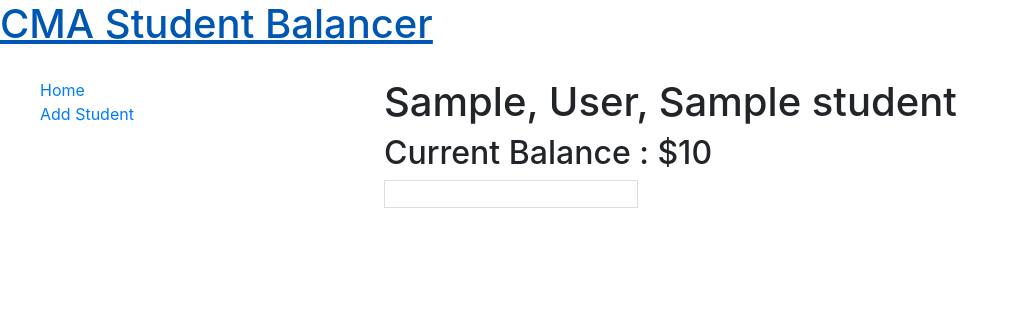
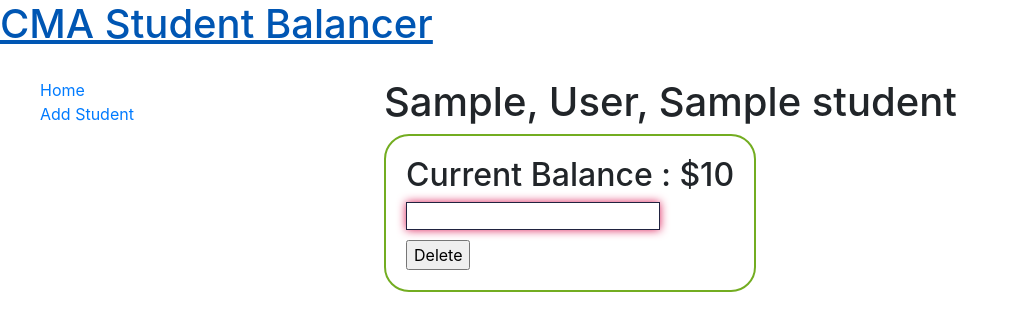
Before and after one commit to edchtzwe/cma_student_balancer, a Django app: template balancer/templates/balancer/student_detail.html in a window 1280 px wide. Shown: the top 331 px of the page, without its empty margins (0-1019 px from the left). Run offline with Django 3.2, Linux system fonts and the light colour scheme; the template is opened without the code that fills it: most values are stand-ins (such as "Sample title", 1, 10 or a date in 2020); some libraries are stand-ins or nearby versions.

Commit message:
Use a selector function to perform further operations on the current Student object. The delete function has been implemented.
Signed-off-by: Edmund Chong @ Banana Senpai <7440820@gmail.com>

```diff
--- a/balancer/templates/balancer/student_detail.html
+++ b/balancer/templates/balancer/student_detail.html
@@ -3,8 +3,25 @@
 {% block content %}
 
 <h1>{{ student.first_name }}, {{ student.surname }}, {{ student.given_name }}</h1>
+
+<div class="form-div">
+
 <h2>Current Balance&nbsp;&colon;&nbsp;&dollar;{{ student.balance }}</h2>
-<form action="#" method="post">
+
+<form action="{% url 'student-operation' %}" id="form-id-1" method="post">
+{% csrf_token %}
+
+<div>
 <input type='text' id='new_balance' name='new_balance'>
+</div>
+
+<input type='hidden' id='student-id' name='student-id' value={{ student.pk }}>
+
+<div class="button-div">
+<input type="submit" value="Delete" name="delete">
+</div>
+
 </form>
+
+</div>
 {% endblock %}
```
